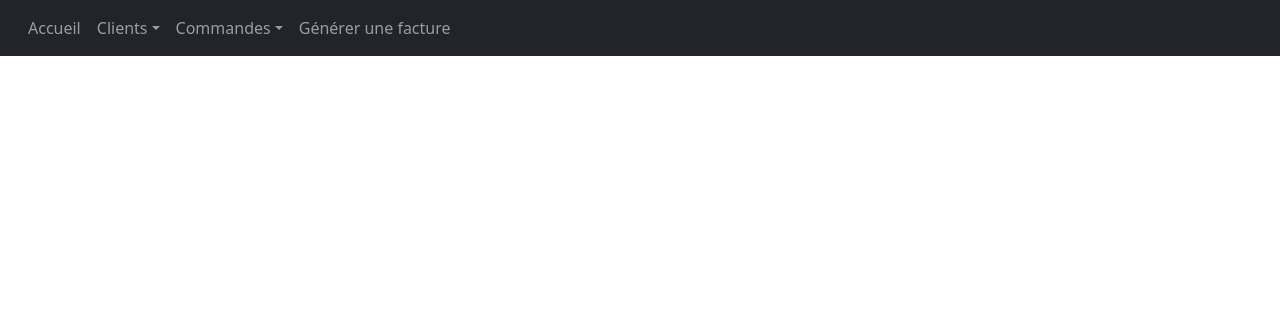
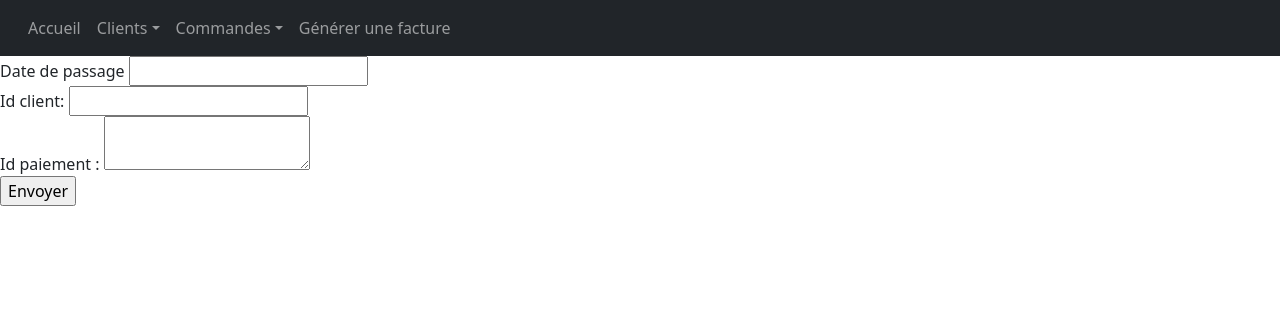
Before and after one commit to TomDep/bdd-turbo-disco, a PHP site: page /pages/nouvelle_commande.php in a window 1280 px wide. Shown: the top 316 px of the page. Run offline with PHP 8.4, Linux system fonts and the light colour scheme; some libraries are stand-ins or nearby versions.

Commit message:
j'ai modifié les commandes et la connexion les amis

```diff
--- a/pages/nouvelle_commande.php
+++ b/pages/nouvelle_commande.php
@@ -2,10 +2,31 @@
 <html lang="fr">
 <head>
     <title>Créer une nouvelle commande</title>
+
+
     <?php  include("../templates/links.php");  ?>
 </head>
 <body>
 <?php  include("../templates/menu.php");  ?>
 
+<form action="../lib/creer_commande.php" method="post">
+    <div>
+        <label for="date">Date de passage</label>
+        <input type="text" id="date" name="date">
+    </div>
+    <div>
+        <label for="Client">Id client:</label>
+        <input type="client" id="client" name="id_client">
+    </div>
+    <div>
+        <label for="msg">Id paiement :</label>
+        <textarea id="paiement" name="id_paiement"></textarea>
+    </div>
+
+    <div class="c100" id="submit">
+        <input type="submit" value="Envoyer">
+    </div>
+</form>
+
 </body>
 </html>
```
Also changed, not shown: lib/connexion.php (added, +16 -0 lines), lib/creer_commande.php (added, +16 -0 lines).
